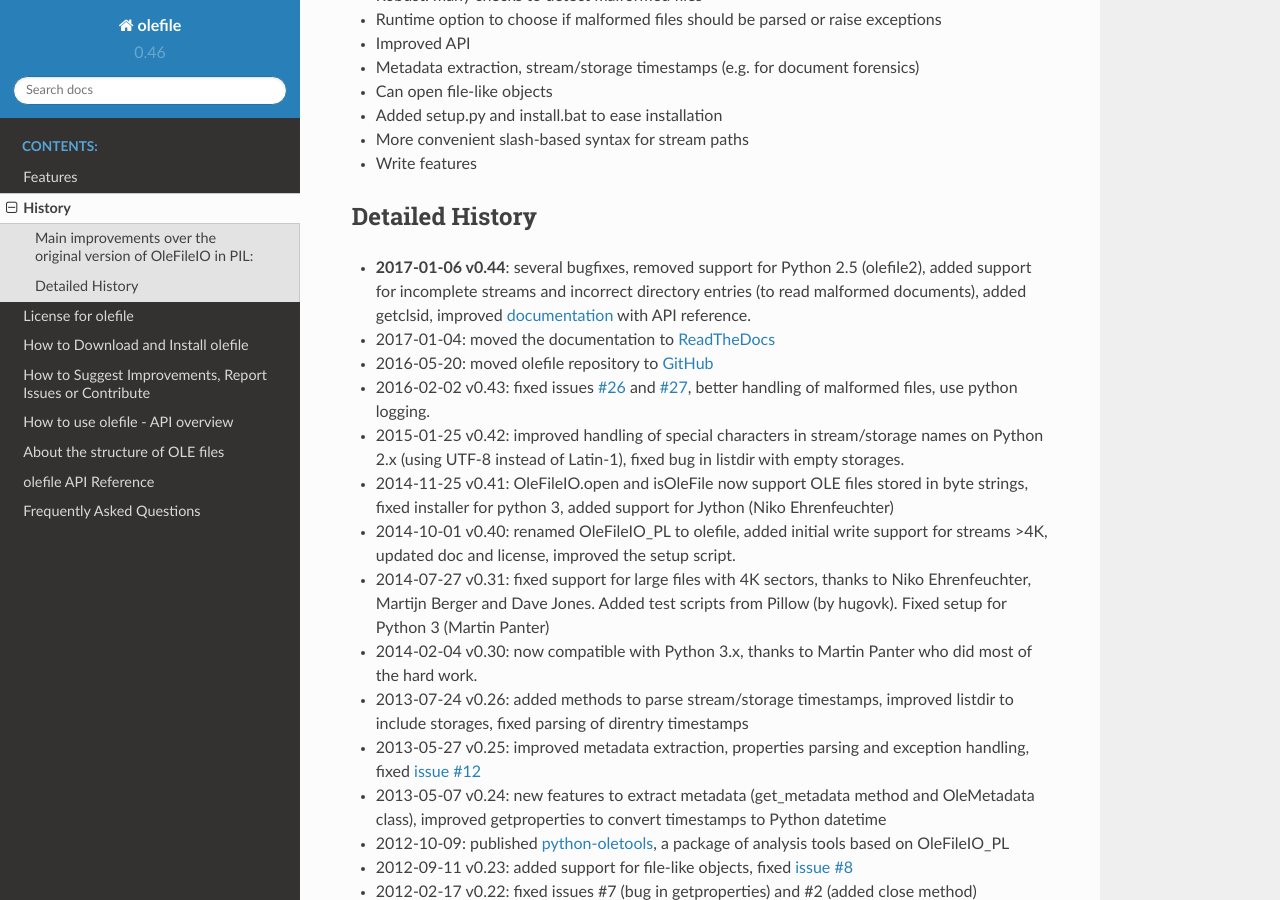
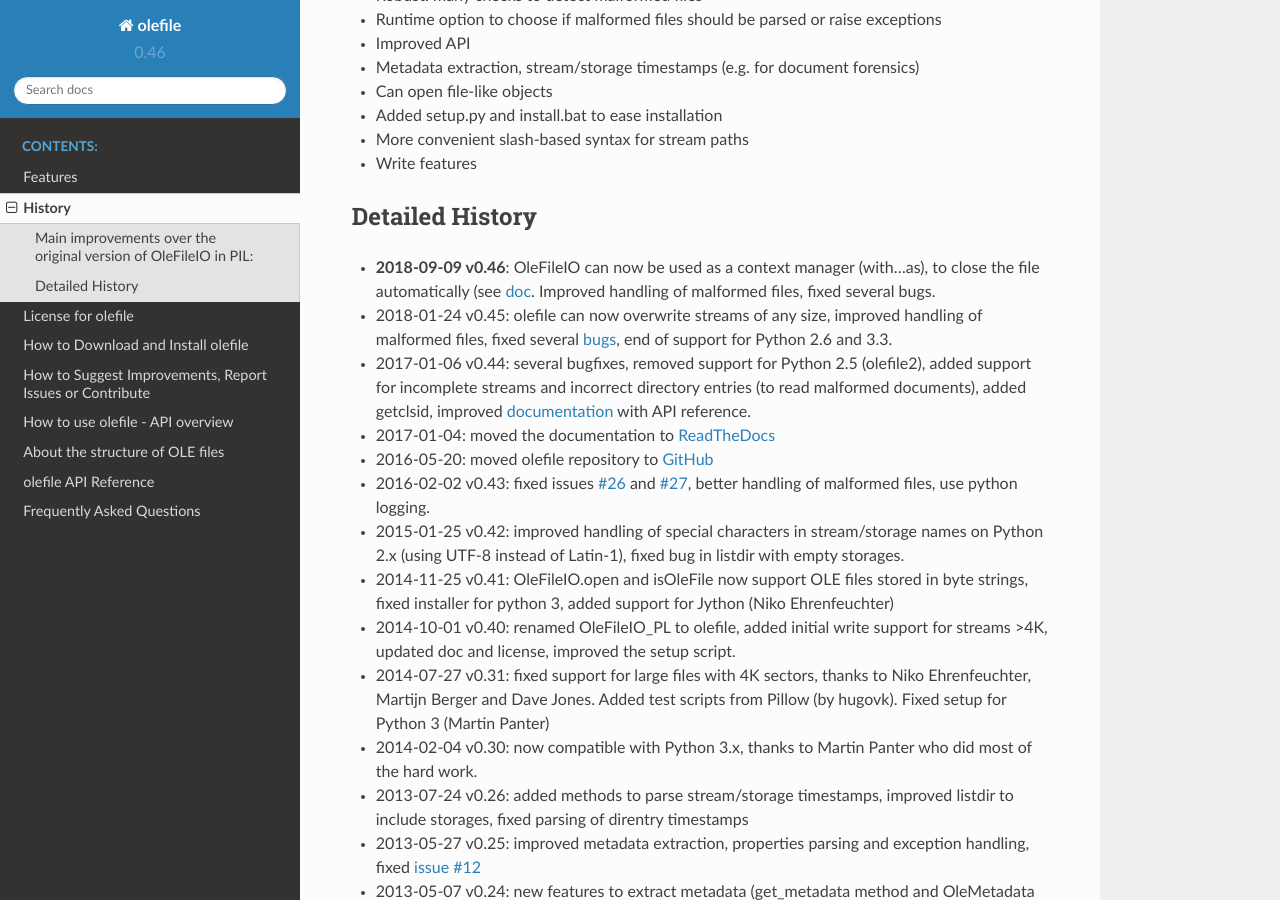
Before and after one commit to decalage2/olefile, a Sphinx documentation site: the page built from doc/History.rst, in a window 1280 px wide and 900 px high, scrolled down 768 px. Built offline with Sphinx 7.4.7 and the Read the Docs theme 2.0.0, drawn with Linux system fonts in a browser that asks for light colours.

Commit message:
updated readme for v0.46

```diff
--- a/README.html
+++ b/README.html
@@ -17,13 +17,14 @@
 </head>
 <body>
 <h1 id="olefile">olefile</h1>
-<p><a href="https://travis-ci.org/decalage2/olefile"><img src="https://travis-ci.org/decalage2/olefile.svg?branch=master" alt="Build Status TravisCI" /></a> <a href="https://ci.appveyor.com/project/decalage2/olefile"><img src="https://ci.appveyor.com/api/projects/status/github/decalage2/olefile?svg=true" alt="Build Status AppVeyor" /></a> <a href="https://coveralls.io/github/decalage2/olefile?branch=master"><img src="https://coveralls.io/repos/github/decalage2/olefile/badge.svg?branch=master" alt="Coverage Status" /></a> <a href="http://olefile.readthedocs.io/en/latest/?badge=latest"><img src="http://readthedocs.org/projects/olefile/badge/?version=latest" alt="Documentation Status" /></a> <a href="https://pypi.org/project/olefile/"><img src="https://img.shields.io/pypi/v/olefile.svg" alt="PyPI" /></a> <a href="https://caniusepython3.com/project/olefile"><img src="https://caniusepython3.com/project/olefile.svg" alt="Can I Use Python 3?" /></a></p>
+<p><a href="https://travis-ci.org/decalage2/olefile"><img src="https://travis-ci.org/decalage2/olefile.svg?branch=master" alt="Build Status TravisCI" /></a> <a href="https://ci.appveyor.com/project/decalage2/olefile"><img src="https://ci.appveyor.com/api/projects/status/github/decalage2/olefile?svg=true" alt="Build Status AppVeyor" /></a> <a href="https://coveralls.io/github/decalage2/olefile?branch=master"><img src="https://coveralls.io/repos/github/decalage2/olefile/badge.svg?branch=master" alt="Coverage Status" /></a> <a href="http://olefile.readthedocs.io/en/latest/?badge=latest"><img src="http://readthedocs.org/projects/olefile/badge/?version=latest" alt="Documentation Status" /></a> <a href="https://pypi.org/project/olefile/"><img src="https://img.shields.io/pypi/v/olefile.svg" alt="PyPI" /></a> <a href="https://caniusepython3.com/project/olefile"><img src="https://caniusepython3.com/project/olefile.svg" alt="Can I Use Python 3?" /></a> <a href="https://saythanks.io/to/decalage2"><img src="https://img.shields.io/badge/Say%20Thanks-!-1EAEDB.svg" alt="Say Thanks!" /></a></p>
 <p><a href="https://www.decalage.info/olefile">olefile</a> is a Python package to parse, read and write <a href="http://en.wikipedia.org/wiki/Compound_File_Binary_Format">Microsoft OLE2 files</a> (also called Structured Storage, Compound File Binary Format or Compound Document File Format), such as Microsoft Office 97-2003 documents, vbaProject.bin in MS Office 2007+ files, Image Composer and FlashPix files, Outlook messages, StickyNotes, several Microscopy file formats, McAfee antivirus quarantine files, etc.</p>
 <p><strong>Quick links:</strong> <a href="https://www.decalage.info/olefile">Home page</a> - <a href="http://olefile.readthedocs.io/en/latest/Install.html">Download/Install</a> - <a href="http://olefile.readthedocs.io/en/latest">Documentation</a> - <a href="https://github.com/decalage2/olefile/issues">Report Issues/Suggestions/Questions</a> - <a href="https://www.decalage.info/contact">Contact the author</a> - <a href="https://github.com/decalage2/olefile">Repository</a> - <a href="https://twitter.com/decalage2">Updates on Twitter</a></p>
 <h2 id="news">News</h2>
 <p>Follow all updates and news on Twitter: <a href="https://twitter.com/decalage2" class="uri">https://twitter.com/decalage2</a></p>
 <ul>
-<li><strong>2018-01-24 v0.45</strong>: olefile can now overwrite streams of any size, improved handling of malformed files, fixed several <a href="https://github.com/decalage2/olefile/milestone/4?closed=1">bugs</a>, end of support for Python 2.6 and 3.3.</li>
+<li><strong>2018-09-09 v0.46</strong>: OleFileIO can now be used as a context manager (with...as), to close the file automatically (see <a href="https://olefile.readthedocs.io/en/latest/Howto.html#open-an-ole-file-from-disk">doc</a>. Improved handling of malformed files, fixed several bugs.</li>
+<li>2018-01-24 v0.45: olefile can now overwrite streams of any size, improved handling of malformed files, fixed several <a href="https://github.com/decalage2/olefile/milestone/4?closed=1">bugs</a>, end of support for Python 2.6 and 3.3.</li>
 <li>2017-01-06 v0.44: several bugfixes, removed support for Python 2.5 (olefile2), added support for incomplete streams and incorrect directory entries (to read malformed documents), added getclsid, improved <a href="http://olefile.readthedocs.io/en/latest">documentation</a> with API reference.</li>
 <li>2017-01-04: moved the documentation to <a href="http://olefile.readthedocs.io/en/latest">ReadTheDocs</a></li>
 <li>2016-05-20: moved olefile repository to <a href="https://github.com/decalage2/olefile">GitHub</a></li>
--- a/doc/History.rst
+++ b/doc/History.rst
@@ -45,7 +45,15 @@ Main improvements over the original version of OleFileIO in PIL:
 Detailed History
 ----------------
 
--  **2017-01-06 v0.44**: several bugfixes, removed support for Python
+-  **2018-09-09 v0.46**: OleFileIO can now be used as a context manager
+   (with...as), to close the file automatically (see
+   `doc <https://olefile.readthedocs.io/en/latest/Howto.html#open-an-ole-file-from-disk>`__.
+   Improved handling of malformed files, fixed several bugs.
+-  2018-01-24 v0.45: olefile can now overwrite streams of any size,
+   improved handling of malformed files, fixed several
+   `bugs <https://github.com/decalage2/olefile/milestone/4?closed=1>`__,
+   end of support for Python 2.6 and 3.3.
+-  2017-01-06 v0.44: several bugfixes, removed support for Python
    2.5 (olefile2), added support for incomplete streams and incorrect
    directory entries (to read malformed documents), added getclsid,
    improved `documentation <http://olefile.readthedocs.io/en/latest>`__
```
Also changed, not shown: README.md (+5 -1 lines), README.rst (+8 -2 lines).
